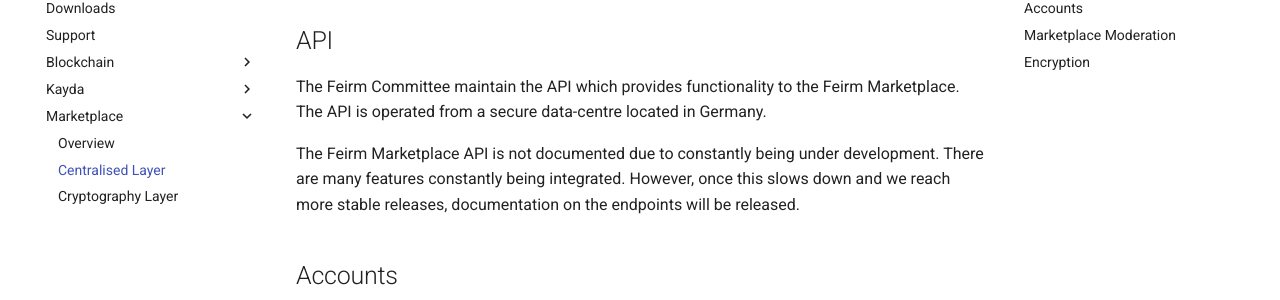
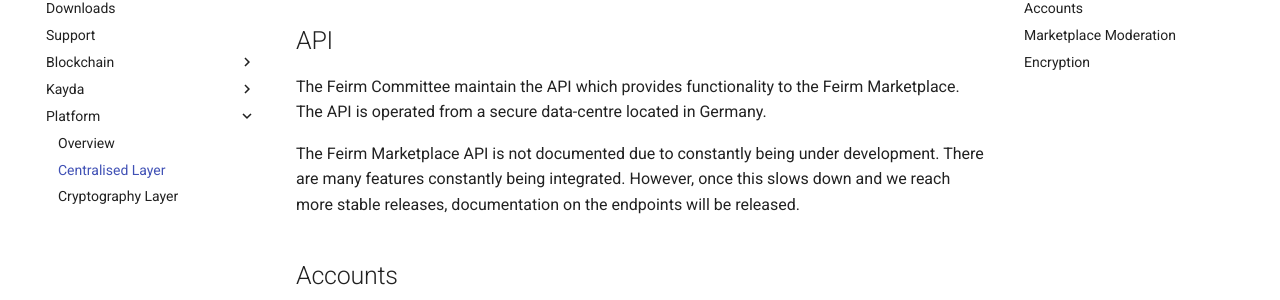
Before and after one commit to feirm/docs, an MkDocs documentation site: the page built from docs/platform/centralised-layer.md, in a window 1280 px wide. Shown: the part 157-457 px from the top of the page. Built offline with MkDocs 1.6.1 and Material for MkDocs 9.7.7, drawn with Linux system fonts in a browser that asks for light colours.

Commit message:
Rename Marketplace docs to Platform

```diff
--- a/mkdocs.yml
+++ b/mkdocs.yml
@@ -14,9 +14,9 @@ nav:
     - Overview: kayda/overview.md
     - Features: kayda/features.md
     - Technical Overview: kayda/technical-overview.md
-  - Marketplace:
-    - Overview: marketplace/overview.md
-    - Centralised Layer: marketplace/centralised-layer.md
-    - Cryptography Layer: marketplace/cryptography-layer.md
+  - Platform:
+    - Overview: platform/overview.md
+    - Centralised Layer: platform/centralised-layer.md
+    - Cryptography Layer: platform/cryptography-layer.md
 extra_css:
   - 'stylesheets/extra.css'
```
Also changed, not shown: docs/platform/centralised-layer.md (renamed from docs/marketplace/centralised-layer.md), docs/platform/cryptography-layer.md (renamed from docs/marketplace/cryptography-layer.md), docs/platform/overview.md (renamed from docs/marketplace/overview.md).
